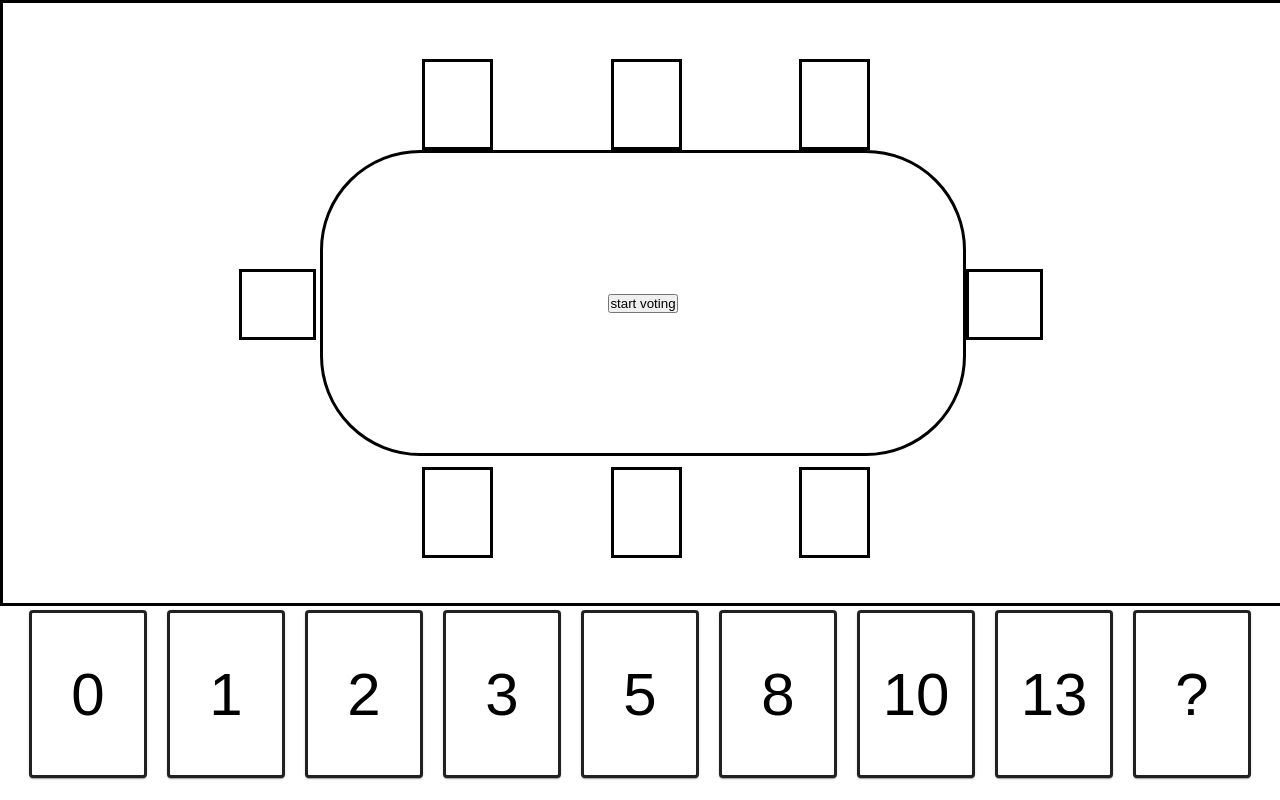
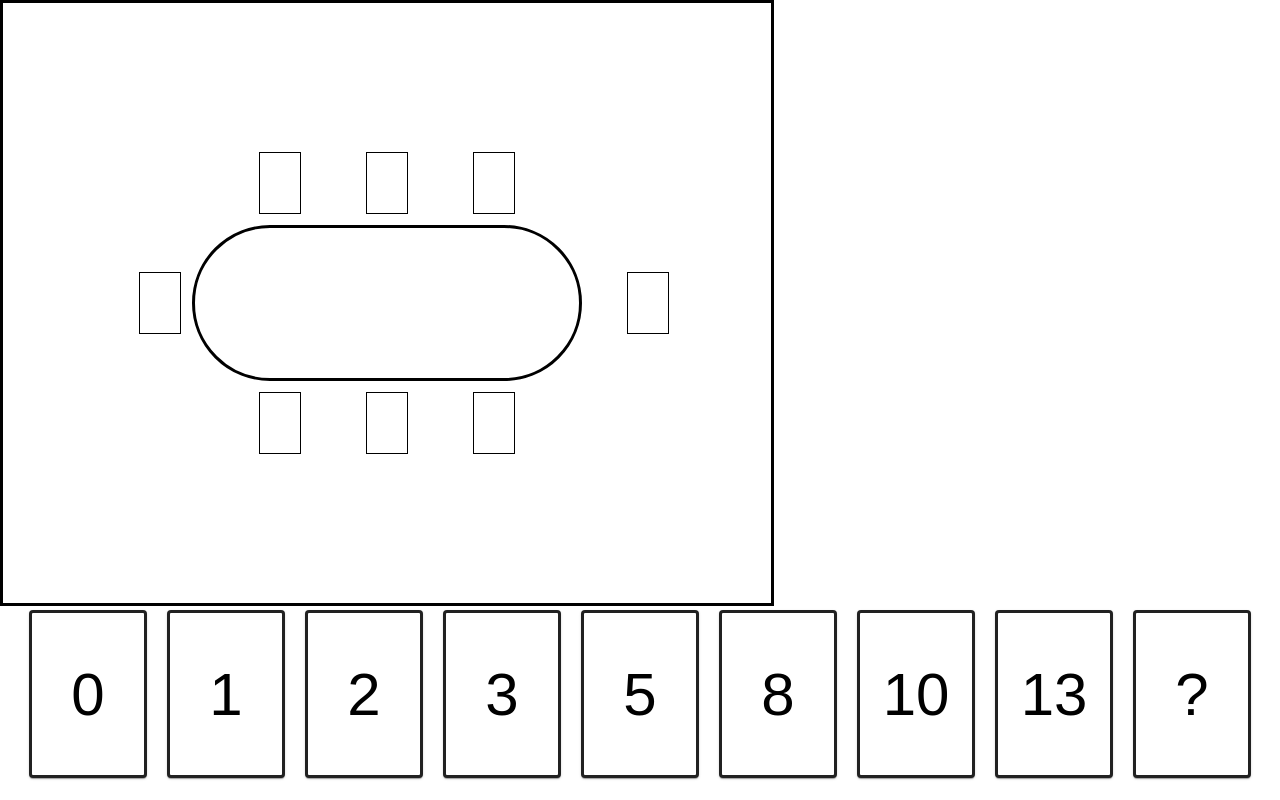
Before and after one commit to adriankelsey/planning-poker, an Angular app: page / in a window 1280 px wide. Built offline with nearby package versions, Linux system fonts and the light colour scheme.

Commit message:
redesign of table & making table-view smaller

```diff
--- a/src/app/player/player.component.ts
+++ b/src/app/player/player.component.ts
@@ -1,4 +1,5 @@
 import { Component, OnInit } from '@angular/core';
+import { CardsComponent } from '../cards/cards.component';
 
 @Component({
   selector: 'app-player',
@@ -7,9 +8,11 @@ import { Component, OnInit } from '@angular/core';
 })
 export class PlayerComponent implements OnInit {
 
-  constructor() { }
+  constructor(cardsComponent: CardsComponent) { }
 
   ngOnInit(): void {
+
   }
 
+
 }
--- a/src/app/table/table.component.html
+++ b/src/app/table/table.component.html
@@ -1,5 +1,5 @@
 <div class="main-content">
-    <div class="table">
+    <div class="table-view">
         <div class="players-1-3">
             <div class="player-1"></div>
             <div class="player-2"></div>
@@ -16,6 +16,7 @@
         <div class="players-8">
             <div class="player-8"></div>
         </div>
-        <button>start voting</button>
+        <div class="table">
+        </div>
     </div>
 </div>
--- a/src/app/table/table.component.scss
+++ b/src/app/table/table.component.scss
@@ -4,6 +4,11 @@
 }
 
 .main-content {
+    height: 100%;
+    width: 60%;
+}
+
+.table-view {
     display: flex;
     justify-content: center;
     align-items: center;
@@ -13,66 +18,47 @@
 }
 
 .table {
-    display: flex;
-    justify-content: center;
-    align-items: center;
     width: 50%;
-    height: 50%;
+    height: 25%;
     border-radius: 100px;
     border-style: solid;
 }
 
+.player-1, .player-2, .player-3, .player-4, .player-5, .player-6, .player-7, .player-8 {
+    border-style: solid;
+    border-width: 1px;
+    height: 60px;
+    width: 40px;
+}
+
 .players-1-3 {
     display: flex;
+    width: 20%;
     justify-content: space-between;
-    align-items: center;
-    width: 35%;
-    height: 10%;
     position: absolute;
-    top: 8%;
-    left: 33%;
+    margin-bottom: 15em;
 }
-
 
 .players-4-6 {
     display: flex;
+    width: 20%;
     justify-content: space-between;
-    align-items: center;
-    width: 35%;
-    height: 10%;
     position: absolute;
-    bottom: 31%;
-    left: 33%;
+    margin-top: 15em;
 }
 
 .players-7 {
     display: flex;
-    align-items: center;
-    height: 20%;
-    width: 6%;
+    width: 20%;
+    justify-content: space-between;
     position: absolute;
-    left: 18.7%;
-    top: 28%;
+    margin-right: 15em;
 }
 
 .players-8 {
     display: flex;
-    align-items: center;
-    height: 20%;
-    width: 6%;
+    width: 20%;
+    justify-content: space-between;
     position: absolute;
-    right: 18.5%;
-    top: 28%;
+    margin-left: 46em;
 }
-
-.player-1, .player-2, .player-3, .player-4, .player-5, .player-6 {
-    border-style: solid;
-    height: 85px;
-    width: 65px;
-}
-
-.player-7, .player-8 {
-    border-style: solid;
-    width: 85px;
-    height: 65px;
-}
```
